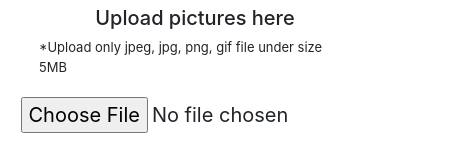
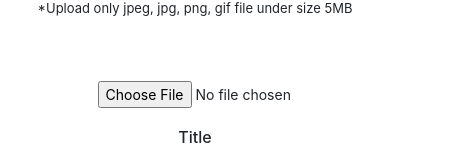
Before and after one commit to john-rhee/Zoe-F, a React (Create React App) app in the folder zoe-website/: page /lists/1 in a window 390 px wide. Shown: the part 615-768 px from the top of the page, 450 px wide, since content can reach past the window. Built offline with nearby package versions, Linux system fonts and the light colour scheme; no server answers; sample sign-in values are in the browser's storage.

Commit message:
styling update

```diff
--- a/zoe-website/src/App.css
+++ b/zoe-website/src/App.css
@@ -79,9 +79,14 @@
 
 }
 
-.margin {
-  margin: 20px;
-  margin-left: 100px;
+.file {
+  display: flex;
+  align-content: center;
+  max-width: 50%;
+  margin-top: 4%;
+  margin-bottom: 1%;
+  margin-left: 6%;
+
 }
 
 .title2 {
@@ -150,7 +155,7 @@
 
   .allList {
     font-size:20px;
-    margin: 10%;
+    margin: 0%;
    }
 
   .title4 {
@@ -179,4 +184,14 @@
 
   }
 
+  .file {
+
+    font-size: 14px;
+    margin-top: 16%;
+    margin-bottom: 5%;
+    margin-left: 0%;
+
+  }
+
+
 }
--- a/zoe-website/src/components/AllLists.js
+++ b/zoe-website/src/components/AllLists.js
@@ -163,7 +163,7 @@ function AllLists(props) {
             <h3 class="title4">Upload pictures here</h3>
             <h7 class="title5">*Upload only jpeg, jpg, png, gif file under size 5MB</h7>
 
-            <input class="margin" type="file" onChange={fileSelectHandler}/>
+            <input class="file" type="file" onChange={fileSelectHandler}/>
 
             {/* for title */}
             <h6>Title</h6>
```
